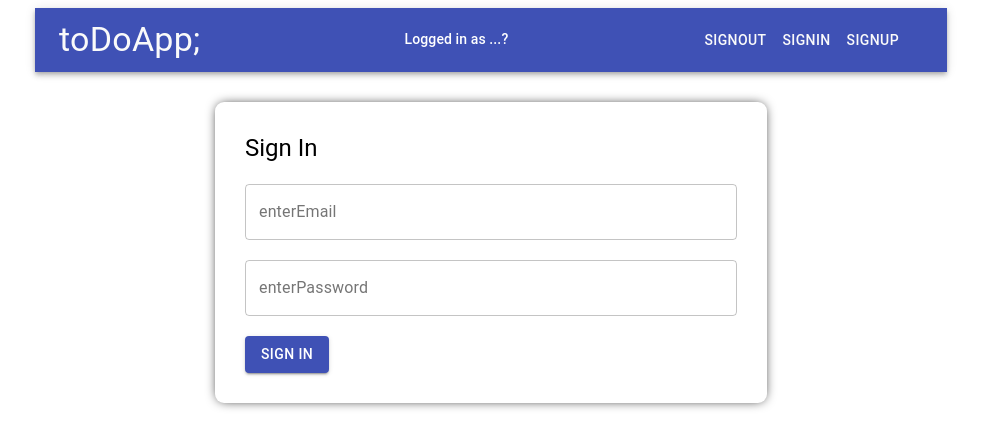
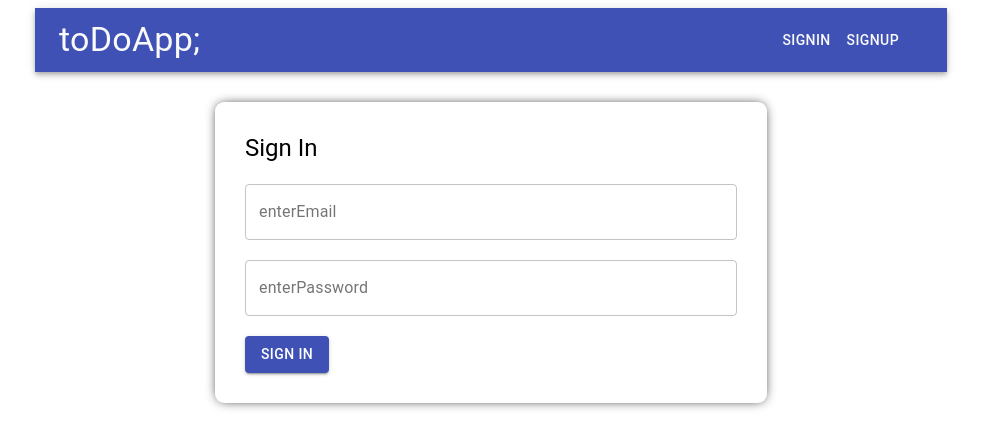
Before and after one commit to JavierCantoH/mern-todoApp-server, a React (Create React App) app in the folder client/: page /signin in a window 1280 px wide. Shown: the top 448 px of the page, without its empty margins (149-1130 px from the left). Built offline with nearby package versions, Linux system fonts and the light colour scheme.

Commit message:
Conditional rendering

```diff
--- a/client/src/components/navbar/Navbar.jsx
+++ b/client/src/components/navbar/Navbar.jsx
@@ -38,6 +38,8 @@
     console.log(state);
     // using dispatch redux hook
     const dispatch = useDispatch();
+    //load auth from state
+    const auth = useSelector((state) => state.auth);
 
     // signout fucntion
     const handleSignOut = () => {
@@ -56,8 +58,11 @@
                         </Link>
                     </Typography>
                     <>
+                        { auth._id ?
+                            (
+                                <>
                                     <Typography variant="subtitle2" className={classes.title}>
-                            Logged in as ...?
+                                        Logged in as {auth.name}
                                     </Typography>
                                     <Button
                                         edge="end"
@@ -70,6 +75,7 @@
                                         </Link>
                                     </Button>
                                 </>
+                            ) : (
                                 <>
                                     <Button
                                         edge="end"
@@ -90,6 +96,9 @@
                                         </Link>
                                     </Button>
                                 </>
+                        )
+                        }
+                    </>
                 </Toolbar>
             </AppBar>
           </div>
--- a/client/src/components/todos/Todos.jsx
+++ b/client/src/components/todos/Todos.jsx
@@ -4,15 +4,28 @@
 import AddTodo from "./AddTodo";
 // list todos file
 import ListTodos from "./ListTodos";
+// for redirect user
+import { Redirect } from "react-router-dom";
+// redux hooks
+import { useSelector } from 'react-redux';
 
 const Todos = () => {
     // RAISING THE STATE
     // Tdos.jsx is the parent of add todo and list todo, and todo.jsx is a child of list todos
+
+    //load auth from state
+    const auth = useSelector((state) => state.auth);
+
     // set up default state hook
     const [todo, setTodo] = useState({
         name: "",
         isComplete: false
     })
+
+    // if a user is not sign in, redirect a page to the same page
+    if (!auth._id) return <Redirect to="/signin" />;
+
+
     return(
         <div>
             {/* sending as props the state to add todo and list todos */}
```
Lines whose indentation alone changed are shown as unchanged.
